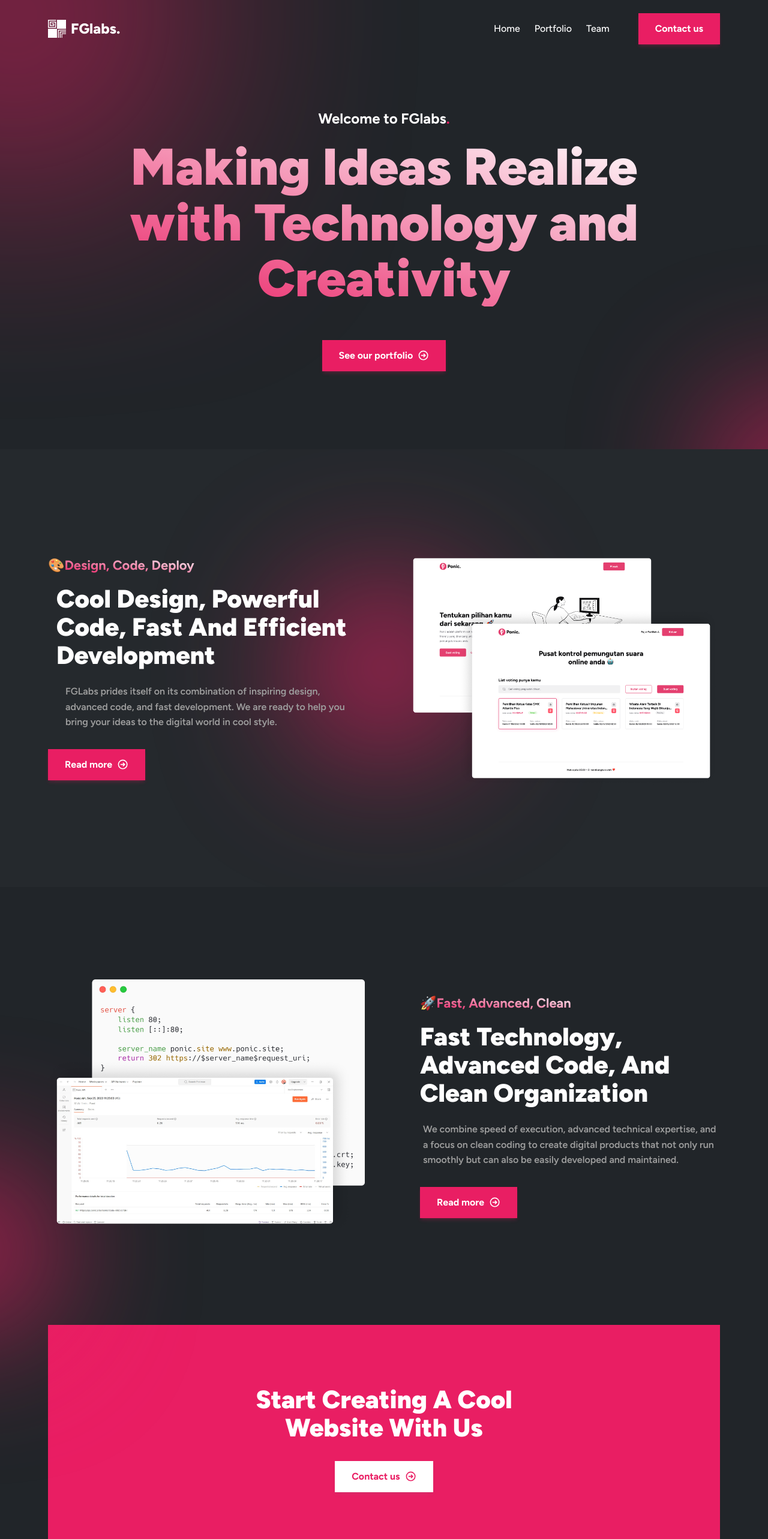
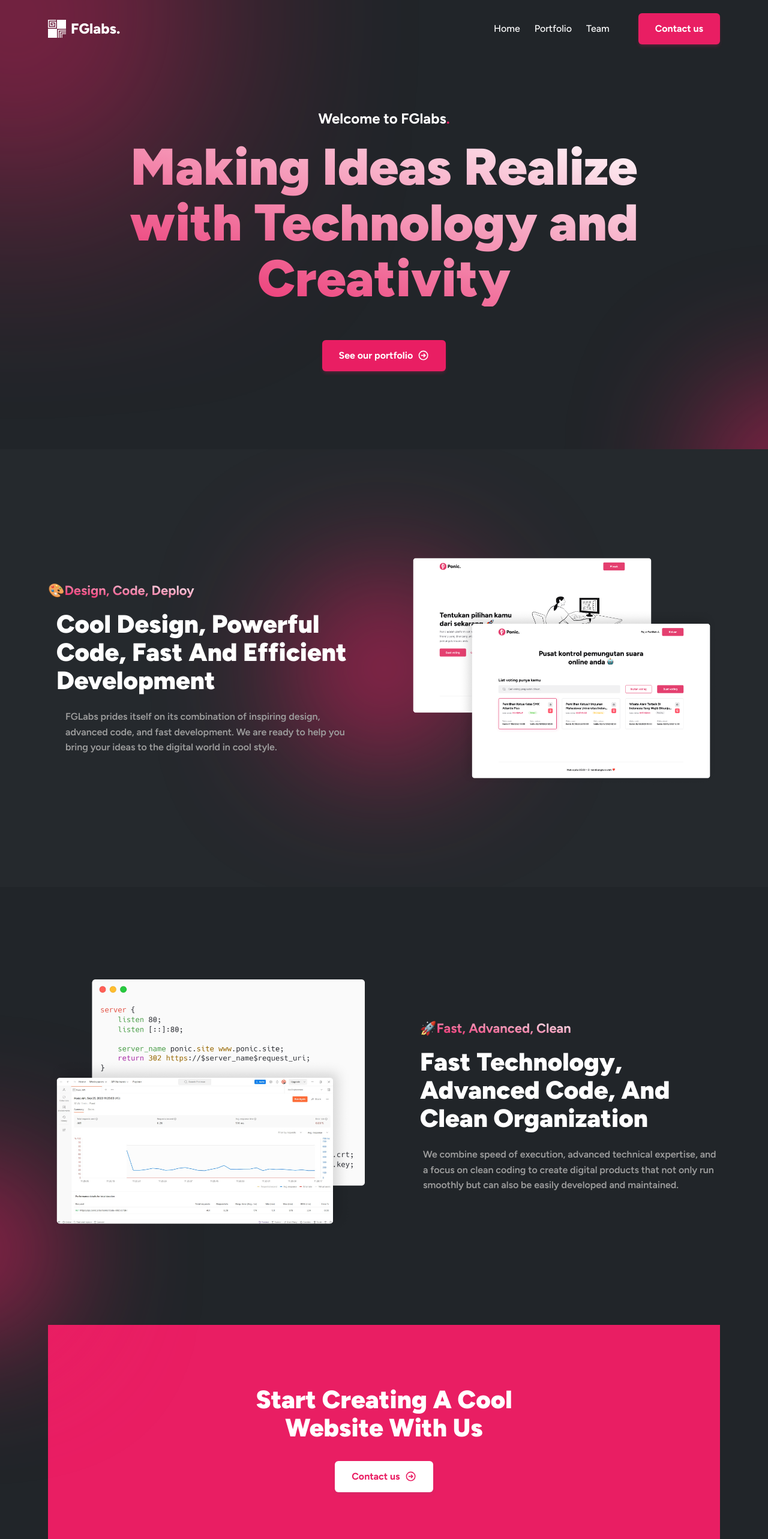
Before and after one commit to fajarfadillahh/fglabs-portfolio-website, a Next.js app: page / in a window 1280 px wide. Shown: the top 2566 px of the page at 60% size. Built offline with nearby package versions, Linux system fonts and the light colour scheme.

Commit message:
responsive portfolio page & modified some files

```diff
--- a/components/Card/PortfolioCard.jsx
+++ b/components/Card/PortfolioCard.jsx
@@ -9,16 +9,14 @@ export default function PortfolioCard({ portfolio }) {
 
   return (
     <div className="grid w-full max-w-[544px] gap-8">
-      <div className="h-[320px] w-full">
       <Image
         src={`${portfolio.image}`}
         width={1920}
         height={1080}
-          className="h-full w-full object-cover object-center"
+        className="max-h-[320px] w-full object-contain object-center"
         alt={`image ${portfolio.title}`}
         priority={true}
       />
-      </div>
 
       <div>
         <div className="mb-4 inline-flex items-center gap-3">
@@ -49,7 +47,7 @@ export default function PortfolioCard({ portfolio }) {
           }}
         >
           <Link href={`/portfolio/detail/${portfolio.slug}`}>
-            <Typography className="mb-8 line-clamp-2 w-full text-[32px] font-extrabold leading-[112%] text-white hover:text-pink-500">
+            <Typography className="mb-6 line-clamp-2 w-full text-[24px] font-extrabold leading-[112%] text-white hover:text-pink-500 md:text-[32px]">
               {portfolio.title}
             </Typography>
           </Link>
@@ -58,7 +56,7 @@ export default function PortfolioCard({ portfolio }) {
         <Button
           size="md"
           color="pink"
-          className="inline-flex items-center gap-2 rounded-none text-base font-bold normal-case"
+          className="inline-flex items-center gap-2 rounded-md text-base font-bold normal-case"
           onClick={() => router.push(`/portfolio/detail/${portfolio.slug}`)}
         >
           Read more
--- a/components/Navbar.jsx
+++ b/components/Navbar.jsx
@@ -55,7 +55,7 @@ export default function Navbar() {
         </Link>
 
         <div
-          className={`fixed right-[6%] top-24 flex w-[260px] origin-top-right flex-col gap-8 bg-gray-800 px-7 py-8 transition md:static md:inset-0 md:w-auto md:scale-100 md:flex-row md:gap-12 md:bg-transparent md:p-0 ${
+          className={`fixed right-[6%] top-24 flex w-[260px] origin-top-right flex-col gap-8 rounded-md bg-gray-800 px-7 py-8 transition md:static md:inset-0 md:w-auto md:scale-100 md:flex-row md:gap-12 md:bg-transparent md:p-0 ${
             navbarOpen ? "scale-100" : "scale-0"
           }`}
         >
@@ -76,14 +76,14 @@ export default function Navbar() {
           <Button
             size="lg"
             color="pink"
-            className="w-full rounded-none text-base font-bold normal-case md:w-auto"
+            className="w-full rounded-md text-base font-bold normal-case md:w-auto"
           >
             Contact us
           </Button>
         </div>
 
         <div
-          className="cursor-pointer p-1 text-[1.3rem] text-white hover:bg-gray-800 md:hidden"
+          className="cursor-pointer rounded-md p-1 text-[1.3rem] text-white hover:bg-gray-800 md:hidden"
           onClick={() => setNavbarOpen(!navbarOpen)}
         >
           <HiOutlineMenuAlt2 />
--- a/pages/index.jsx
+++ b/pages/index.jsx
@@ -38,7 +38,7 @@ export default function Home() {
             <Button
               size="lg"
               color="pink"
-              className="inline-flex items-center gap-2 rounded-none text-base font-bold normal-case"
+              className="inline-flex items-center gap-2 rounded-md text-base font-bold normal-case"
               onClick={() => router.push("/portfolio")}
             >
               See our portfolio
@@ -61,19 +61,11 @@ export default function Home() {
               <Typography className="mx-auto mb-6 max-w-[500px] text-[42px] font-black capitalize leading-[112%] text-white">
                 Cool design, powerful Code, fast and efficient development
               </Typography>
-              <Typography className="mx-auto mb-8 max-w-[470px] text-base font-semibold leading-[160%] text-gray-500">
+              <Typography className="mx-auto max-w-[470px] text-base font-semibold leading-[160%] text-gray-500">
                 FGLabs prides itself on its combination of inspiring design,
                 advanced code, and fast development. We are ready to help you
                 bring your ideas to the digital world in cool style.
               </Typography>
-              <Button
-                size="lg"
-                color="pink"
-                className="inline-flex items-center gap-2 rounded-none text-base font-bold normal-case"
-              >
-                Read more
-                <HiOutlineArrowCircleRight className="text-[1.2rem]" />
-              </Button>
             </div>
 
             <Image
@@ -110,32 +102,24 @@ export default function Home() {
               <Typography className="mx-auto mb-6 max-w-[500px] text-[42px] font-black capitalize leading-[112%] text-white">
                 Fast Technology, Advanced Code, and Clean Organization
               </Typography>
-              <Typography className="mx-auto mb-8 max-w-[490px] text-base font-semibold leading-[160%] text-gray-500">
+              <Typography className="mx-auto max-w-[490px] text-base font-semibold leading-[160%] text-gray-500">
                 We combine speed of execution, advanced technical expertise, and
                 a focus on clean coding to create digital products that not only
                 run smoothly but can also be easily developed and maintained.
               </Typography>
-              <Button
-                size="lg"
-                color="pink"
-                className="inline-flex items-center gap-2 rounded-none text-base font-bold normal-case"
-              >
-                Read more
-                <HiOutlineArrowCircleRight className="text-[1.2rem]" />
-              </Button>
             </div>
           </div>
         </section>
 
         <section className="pb-[140px]">
-          <div className="container flex h-[380px] flex-col items-center justify-center gap-8 bg-pink-500">
-            <Typography className="max-w-[450px] text-center text-[32px] font-black capitalize leading-[112%] text-white md:text-[42px]">
+          <div className="container flex flex-col items-center justify-center gap-8 bg-pink-500 px-6 py-20 md:h-[380px] md:p-0">
+            <Typography className="max-w-[450px] text-center text-[28px] font-black capitalize leading-[112%] text-white md:text-[42px]">
               Start creating a cool website with us
             </Typography>
             <Button
               size="lg"
               color="white"
-              className="inline-flex items-center gap-2 rounded-none text-base font-bold normal-case text-pink-500"
+              className="inline-flex items-center gap-2 rounded-md text-base font-bold normal-case text-pink-500"
             >
               Contact us
               <HiOutlineArrowCircleRight className="text-[1.2rem]" />
--- a/pages/portfolio/index.jsx
+++ b/pages/portfolio/index.jsx
@@ -23,12 +23,12 @@ export default function Portfolio({ data }) {
               <Typography className="mb-4 text-[24px] font-bold text-white">
                 Our portfolio
               </Typography>
-              <Typography className="max-w-[725px] bg-gradient-to-tr from-pink-500 to-white bg-clip-text text-[56px] font-black leading-[108%] text-transparent">
+              <Typography className="max-w-[725px] bg-gradient-to-tr from-pink-500 to-white bg-clip-text text-[42px] font-black leading-[108%] text-transparent sm:text-[56px]">
                 Creative Portfolio: FGlabs Latest Works
               </Typography>
             </div>
 
-            <div className="grid grid-cols-2 items-start gap-x-8 gap-y-16">
+            <div className="grid justify-center gap-10 lg:grid-cols-2 lg:items-start lg:gap-y-16">
               {data.map((portfolio, index) => {
                 return <PortfolioCard key={index} portfolio={portfolio} />;
               })}
```
Lines whose indentation alone changed are shown as unchanged.
